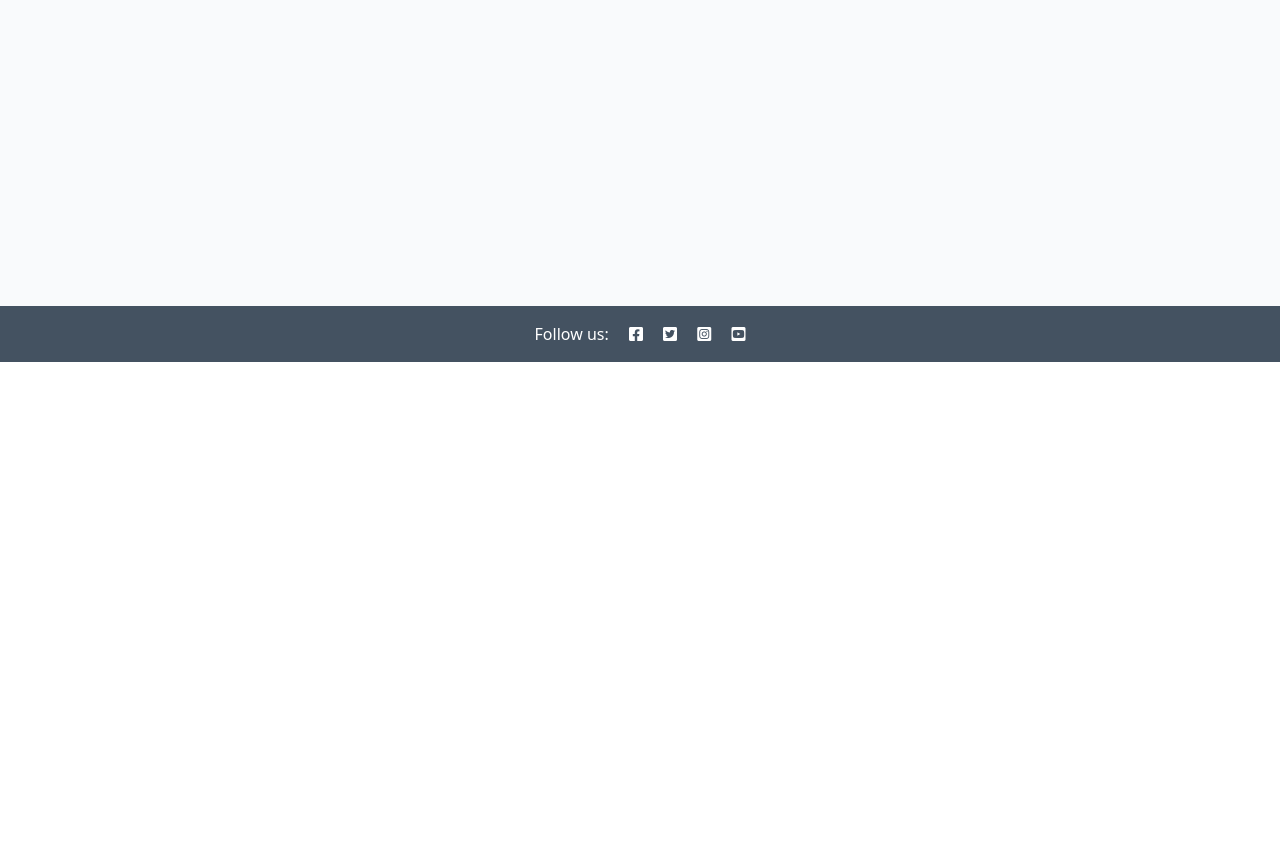
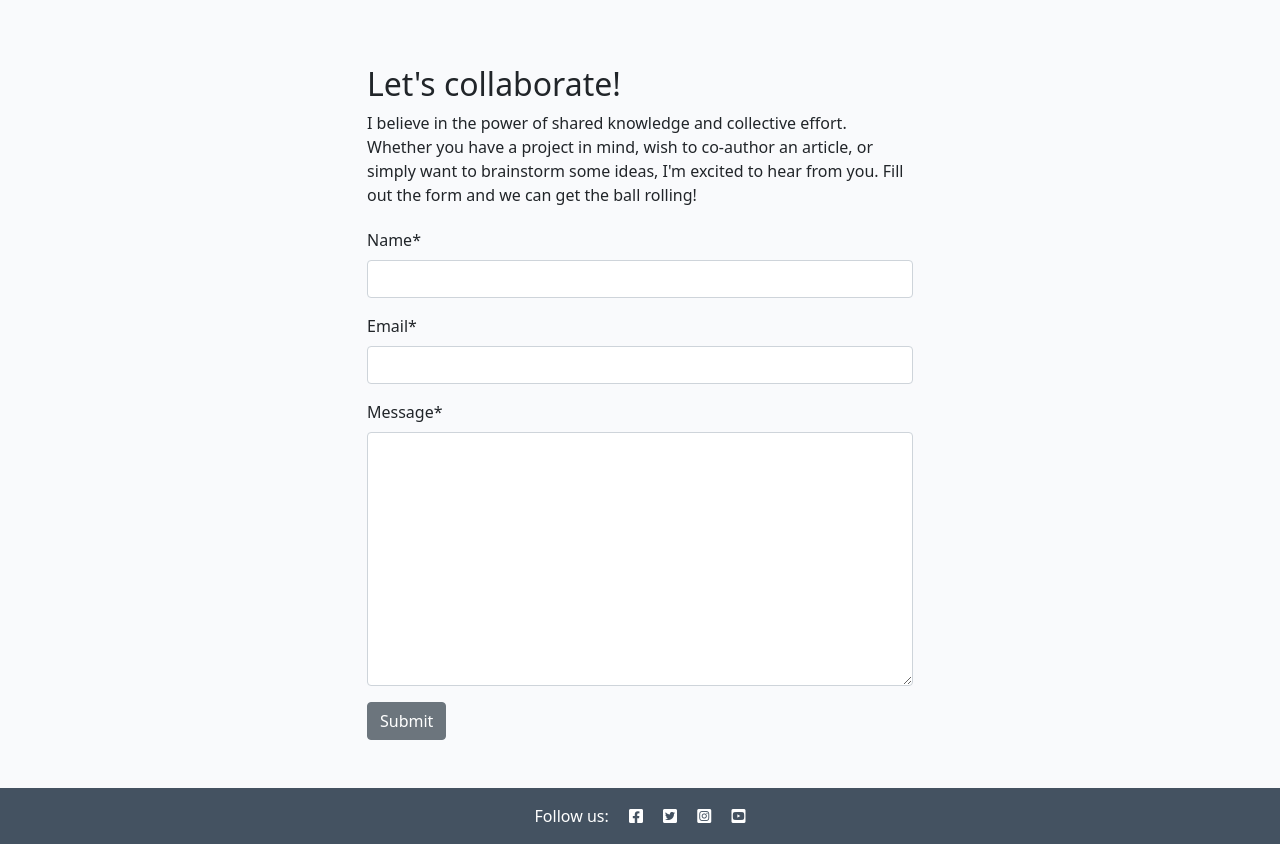
Before and after one commit to Joesuth13/django-blog, a Django app: page /about/ in a window 1280 px wide. Shown: the part 438-1282 px from the top of the page. Before the commit the page ends 800 px from the top, so only its background shows below. Run offline with Django 4.2, Linux system fonts and the light colour scheme; data that the repository does not hold is empty; some libraries are stand-ins or nearby versions.

Commit message:
Add collab requets form on about page

```diff
--- /dev/null
+++ b/about/forms.py
@@ -0,0 +1,8 @@
+from .models import CollaborateRequest
+from django import forms
+
+
+class CollaborateForm(forms.ModelForm):
+    class Meta:
+        model = CollaborateRequest
+        fields = ('name', 'email', 'message')
--- a/about/models.py
+++ b/about/models.py
@@ -9,3 +9,13 @@ class About(models.Model):
 
     def __str__(self):
         return self.title
+
+
+class CollaborateRequest(models.Model):
+    name = models.CharField(max_length=200)
+    email = models.EmailField()
+    message = models.TextField()
+    read = models.BooleanField(default=False)
+
+    def __str__(self):
+        return f"Collaboration request from {self.name}"
--- a/about/templates/about/about.html
+++ b/about/templates/about/about.html
@@ -1,6 +1,7 @@
 {% extends 'base.html' %}
 {% block content %}
 {% load static %}
+{% load crispy_forms_tags %}
 <div class="container mt-5">
     <div class="row">
         <div class="col-4 text-center">
@@ -19,5 +20,24 @@
             <p class="text-end"><em>Updated on: {{ about.updated_on }}</em></p>
         </div>
       </div>
+      <div class="row justify-content-center">
+        <div class="col-12 col-md-6 my-5">
+            <h2>Let's collaborate!</h2>
+            <p>I believe in the power of shared knowledge and collective effort.
+                Whether you have a project in mind, wish to co-author
+                an article, or simply want to brainstorm some ideas,
+                I'm excited to hear from you. Fill out the form
+                and we can get the ball rolling!</p>
+
+            <!-- add your form here. Your submit button should have the classes of btn, btn-secondary -->
+            <form id="collaborateForm" method="post"
+            style="margin-top: 1.3em;">
+            {{ collaborate_form | crispy }}
+            {% csrf_token %}
+            <button id="submitButton" type="submit"
+              class="btn btn-secondary">Submit</button>
+          </form>
+        </div>
+    </div>
 </div>
 {% endblock content %}
--- a/about/views.py
+++ b/about/views.py
@@ -1,5 +1,7 @@
 from django.shortcuts import render
 from .models import About
+from django.contrib import messages
+from .forms import CollaborateForm
 # Create your views here.
 
 
@@ -10,8 +12,22 @@ def AboutView(request):
 
     about = About.objects.all().order_by('-updated_on').first()
 
+    if request.method == "POST":
+        collaborate_form = CollaborateForm(data=request.POST)
+        if collaborate_form.is_valid():
+            collaborate_form.save()
+            messages.add_message(
+            request, messages.SUCCESS,
+            "Request submitted I'll get back to you soon!"
+            )
+
+    collaborate_form = CollaborateForm()
+
     return render(
         request,
         "about/about.html",
-        {"about": about},
+        {
+            "about": about,
+            "collaborate_form":collaborate_form,
+         },
     )
--- a/blog/views.py
+++ b/blog/views.py
@@ -1,7 +1,8 @@
-from django.shortcuts import render, get_object_or_404
+from django.shortcuts import render, get_object_or_404, reverse
 from django.views import generic
 from django.contrib import messages
-from .models import Post
+from django.http import HttpResponseRedirect
+from .models import Post, Comment
 from .forms import CommentForm
 # Create your views here.
 
```
Also changed, not shown: about/admin.py (+14 -1 lines), about/migrations/0002_collaboraterequest.py (added).
